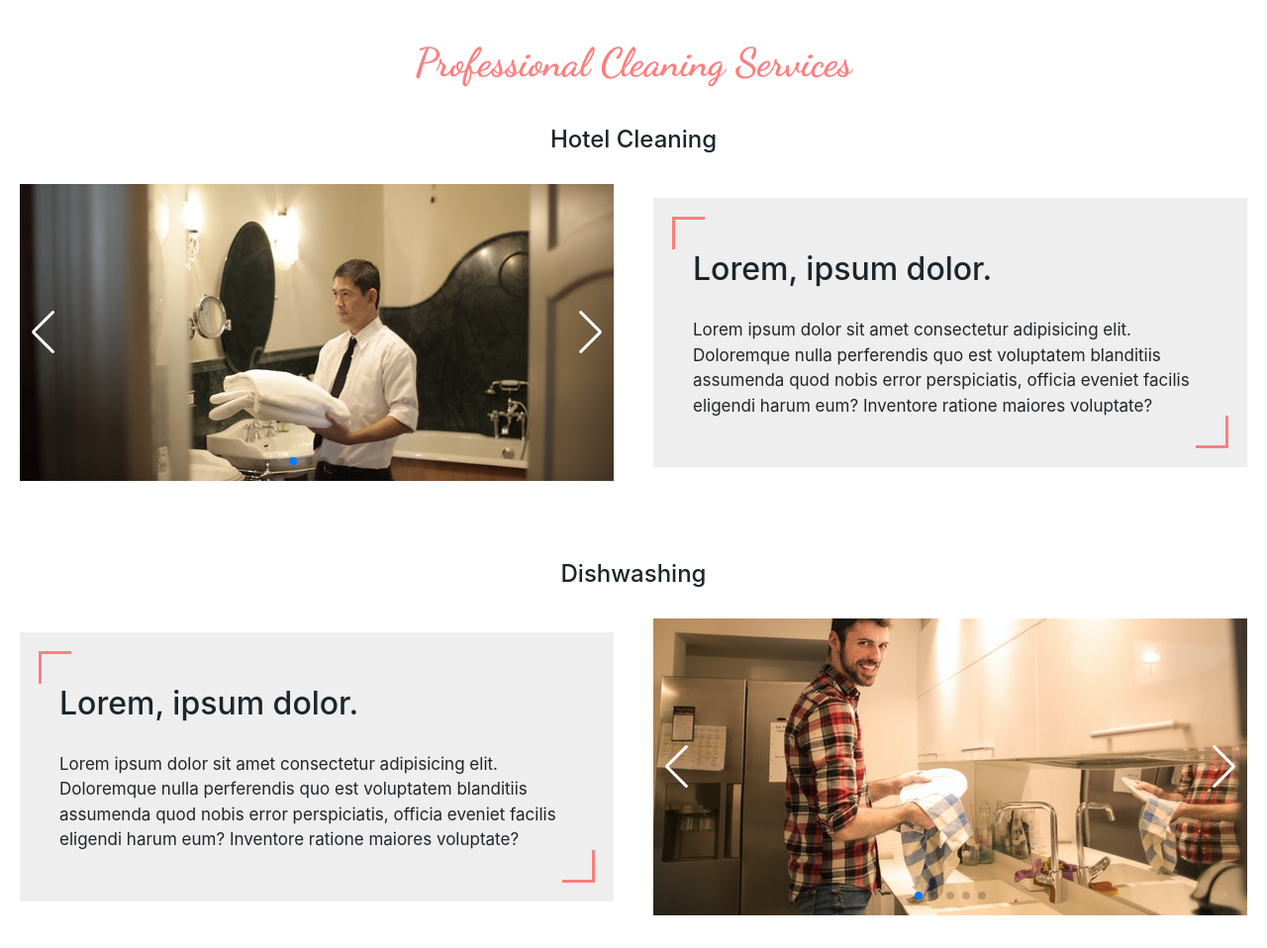
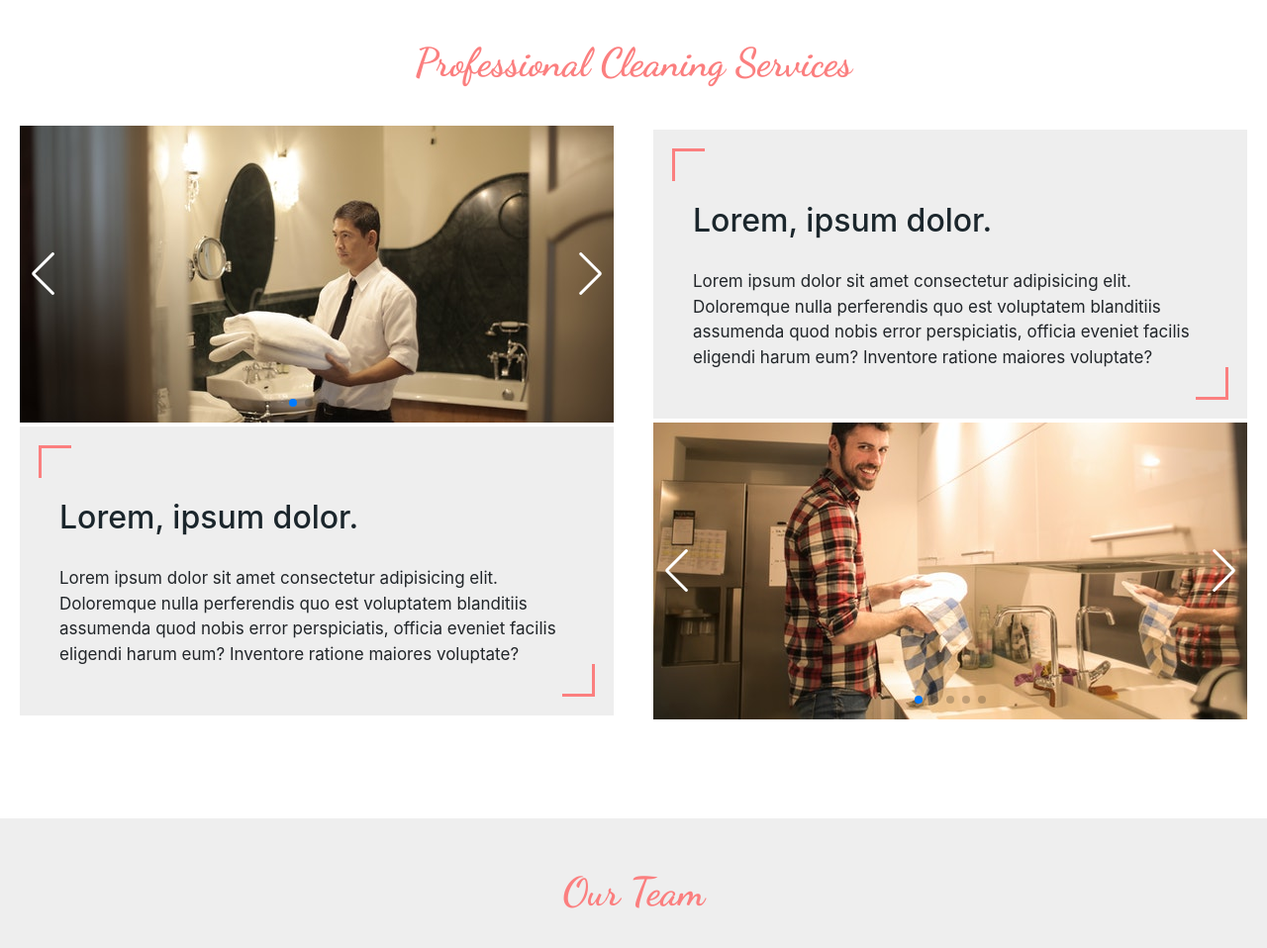
Before and after one commit to foha8807/ThreeRiversHospitality, a plain HTML site: page index.html in a window 1280 px wide. Shown: the part 820-1778 px from the top of the page at 99% size. Drawn offline with nearby package versions, Linux system fonts and the light colour scheme.

Commit message:
Add files via upload

```diff
--- a/css/style.css
+++ b/css/style.css
@@ -132,17 +132,12 @@
     color: #fb7f7f;
 }
 
+
+
 .hotel-title {
-    text-align: center;
-    margin-bottom: 30px;
-    margin-top: 20px;
-    color: #1b262c;
-}
-
-.dishwashing-title {
     color: #1b262c;
     text-align: center;
-    margin-top: 80px;
+    margin-top: 40px;
     margin-bottom: 30px;
 }
 
--- a/index.html
+++ b/index.html
@@ -50,7 +50,7 @@
     <section id="services">
         <h3 class="service-title">Professional Cleaning Services</h3>
 
-        <h4 class="hotel-title">Hotel Cleaning</h4>
+
         <div class="right-side">
             <div class="swiper-container">
                 <div class="swiper-wrapper">
@@ -83,7 +83,7 @@
             </div>
         </div>
 
-        <h4 class="dishwashing-title">Dishwashing</h4>
+
         <div class="left-side">
             <div class="left-topic">
                 <h2 class="hotel-title text-align">Lorem, ipsum dolor.</h2>
```
